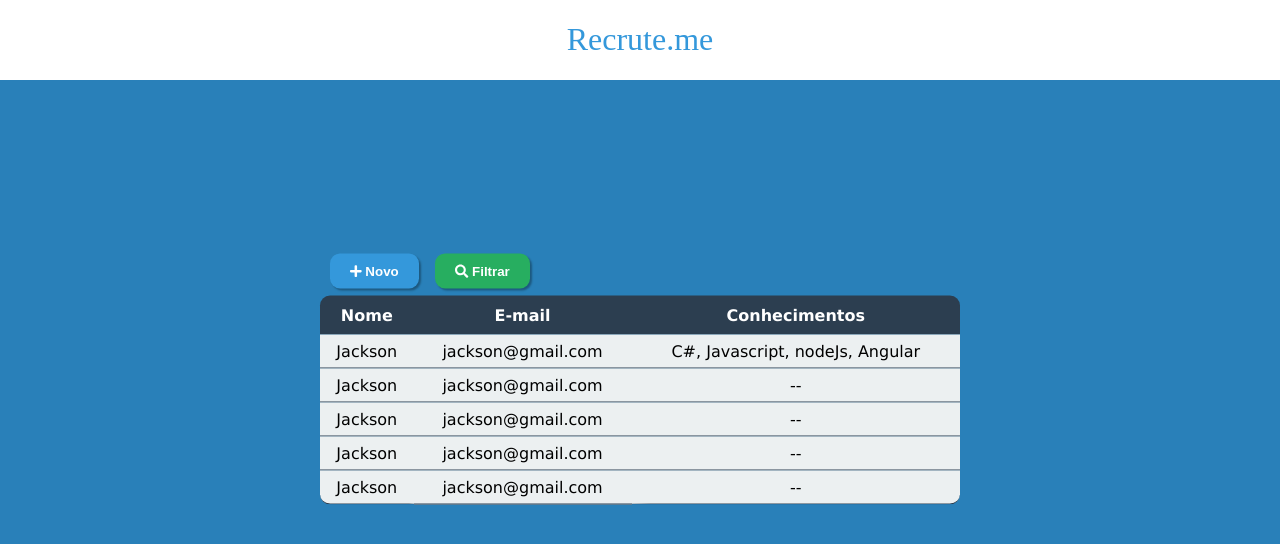
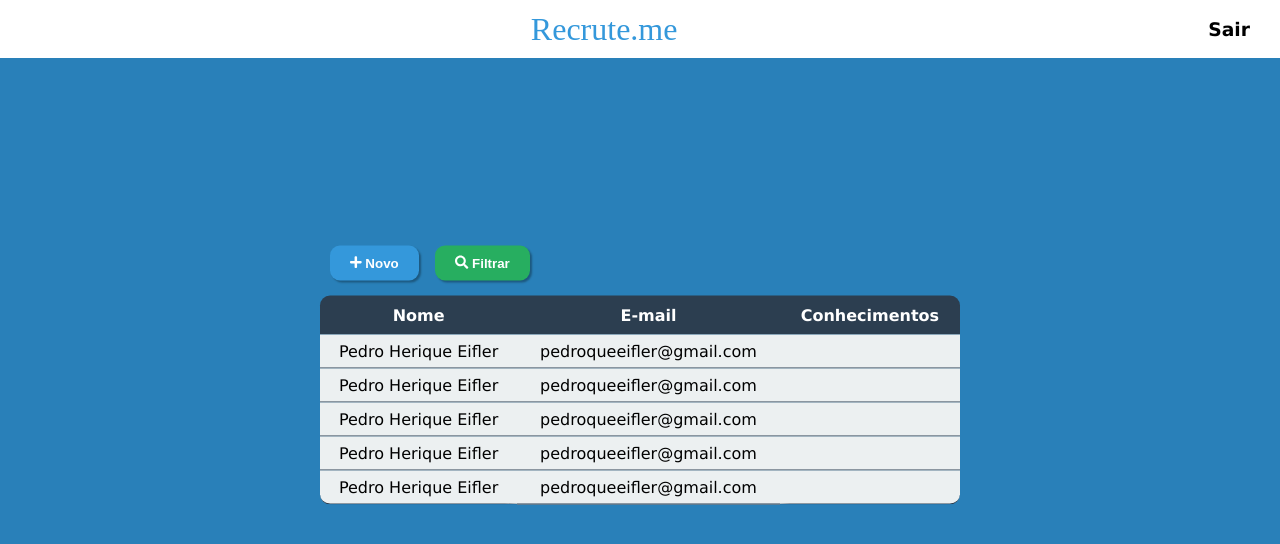
Before and after one commit to pedroEifler/Recrute.me, an Angular app: page /tabelaCandidato in a window 1280 px wide. Before the commit this address led to /. Shown: the top 544 px of the page. Built offline with nearby package versions, Linux system fonts and the light colour scheme; a web font is replaced by a local one.

Commit message:
Criando services

```diff
--- a/src/app/Candidato.ts
+++ /dev/null
@@ -1,4 +0,0 @@
-export class Candidato {
-    email: string = '';
-    senha: string = '';
-}
--- a/src/app/app-routing.module.ts
+++ b/src/app/app-routing.module.ts
@@ -1,7 +1,12 @@
 import { NgModule } from '@angular/core';
 import { Routes, RouterModule } from '@angular/router';
+import { LoginComponent } from './login/login.component';
+import { TabelaCandidatoComponent } from './tabela-candidato/tabela-candidato.component';
 
-const routes: Routes = [];
+const routes: Routes = [
+  { path: 'login', component: LoginComponent },
+  { path: 'tabelaCandidato', component: TabelaCandidatoComponent }
+];
 
 @NgModule({
   imports: [RouterModule.forRoot(routes)],
--- a/src/app/app.component.html
+++ b/src/app/app.component.html
@@ -1,2 +1 @@
-<!--<app-login></app-login>-->
-<app-tabela-candidato></app-tabela-candidato>
+<router-outlet></router-outlet>
--- a/src/app/login/login.component.html
+++ b/src/app/login/login.component.html
@@ -1,10 +1,10 @@
 <div id="login">
-    <form class="form" [formGroup]="formCandidato" (ngSubmit)="onSubmit()">
+    <form class="form" [formGroup]="formRecrutador" (ngSubmit)="logar()">
         <h1>Recrute.me</h1>
 
         <p class="msgErro">{{ msgErro }}</p>
 
-        <input class="input" type="text" id="email" formControlName="email" placeholder="E-mail">
+        <input class="input" type="email" id="email" formControlName="email" placeholder="E-mail" email="true">
         <input class="input" type="password" id="senha" formControlName="senha" placeholder="Senha">
         <button class="bnt" type="submit">Confirmar</button>
     </form>
--- a/src/app/login/login.component.ts
+++ b/src/app/login/login.component.ts
@@ -1,6 +1,8 @@
 import { Component, OnInit } from '@angular/core';
-import { FormGroup, FormControl } from '@angular/forms';
-import { Candidato } from '../Candidato';
+import { FormGroup, FormControl, EmailValidator } from '@angular/forms';
+import { Router, RouterLink } from '@angular/router';
+import { Recrutador } from '../services/recrutador/recrutador';
+import { RecrutadorService } from '../services/recrutador/recrutador.service'
 
 @Component({
   selector: 'app-login',
@@ -8,34 +10,35 @@ import { Candidato } from '../Candidato';
   styleUrls: ['./login.component.css']
 })
 export class LoginComponent implements OnInit {
-  formCandidato: FormGroup;
+  formRecrutador: FormGroup;
   msgErro: string = "";
+  recrutadorService: RecrutadorService;
 
-  constructor() {
+  constructor(public router: Router) { }
+
+  ngOnInit(): void {
+    this.recrutadorService = new RecrutadorService();
+    this.criarFormulario(new Recrutador)
   }
 
-  ngOnInit(): void {
-    this.criarFormulario(new Candidato)
-  }
-
-  criarFormulario(candidato: Candidato) {
-    this.formCandidato = new FormGroup({
-      email: new FormControl(candidato.email),
-      senha: new FormControl(candidato.senha)
+  criarFormulario(recrutador: Recrutador) {
+    this.formRecrutador = new FormGroup({
+      email: new FormControl(recrutador.email),
+      senha: new FormControl(recrutador.senha)
     })
   }
 
-  onSubmit() {
-    if (this.EhAutentico()) {
-      console.warn(this.formCandidato.value);
+  logar() {
+    if (this.ehAutentico()) {
+      this.router.navigate(['tabelaCandidato'])
       this.msgErro = ""
     } else {
-      this.msgErro = "Preencha todos os campo corretamente"
+      this.msgErro = "E-mail ou senha invalidos"
     }
 
   }
 
-  EhAutentico(): Boolean {
-    return !(this.formCandidato.value.email == "" || this.formCandidato.value.senha == "");
+  ehAutentico(): Boolean {
+    return (this.formRecrutador.value.email == this.recrutadorService.GetRecrutador()[0].email && this.formRecrutador.value.senha == this.recrutadorService.GetRecrutador()[0].senha);
   }
 }
--- /dev/null
+++ b/src/app/services/candidato/Candidato.ts
@@ -0,0 +1,45 @@
+export class Candidato {
+    nome: string = ''
+    email: string = ''
+    idade: number
+    urlLinkedin: string
+    cbConhecimentos: string[]
+}
+
+export const CANDIDATOS: Candidato[] = [
+    {
+        nome: "Pedro Herique Eifler",
+        email: "pedroqueeifler@gmail.com",
+        idade: 20,
+        urlLinkedin: "https://www.linkedin.com/in/pedroqueeifler/",
+        cbConhecimentos: []
+    },
+    {
+        nome: "Pedro Herique Eifler",
+        email: "pedroqueeifler@gmail.com",
+        idade: 20,
+        urlLinkedin: "https://www.linkedin.com/in/pedroqueeifler/",
+        cbConhecimentos: []
+    },
+    {
+        nome: "Pedro Herique Eifler",
+        email: "pedroqueeifler@gmail.com",
+        idade: 20,
+        urlLinkedin: "https://www.linkedin.com/in/pedroqueeifler/",
+        cbConhecimentos: []
+    },
+    {
+        nome: "Pedro Herique Eifler",
+        email: "pedroqueeifler@gmail.com",
+        idade: 20,
+        urlLinkedin: "https://www.linkedin.com/in/pedroqueeifler/",
+        cbConhecimentos: []
+    },
+    {
+        nome: "Pedro Herique Eifler",
+        email: "pedroqueeifler@gmail.com",
+        idade: 20,
+        urlLinkedin: "https://www.linkedin.com/in/pedroqueeifler/",
+        cbConhecimentos: []
+    }
+]
--- /dev/null
+++ b/src/app/services/candidato/candidato.service.ts
@@ -0,0 +1,14 @@
+import { Injectable } from '@angular/core';
+import { Candidato, CANDIDATOS } from './Candidato';
+
+@Injectable({
+  providedIn: 'root'
+})
+export class CandidatoService {
+
+  constructor() { }
+
+  GetAllCandidatos(): Candidato[] {
+    return CANDIDATOS;
+  }
+}
--- /dev/null
+++ b/src/app/services/recrutador/Recrutador.ts
@@ -0,0 +1,11 @@
+export class Recrutador {
+    email: string = '';
+    senha: string = ''
+}
+
+export const RECRUTADOR: Recrutador[] = [
+    {
+        email: "adm@recrute.me",
+        senha: "adm"
+    }
+]
--- /dev/null
+++ b/src/app/services/recrutador/recrutador.service.ts
@@ -0,0 +1,15 @@
+import { Injectable } from '@angular/core';
+import { Recrutador, RECRUTADOR } from './recrutador';
+
+@Injectable({
+  providedIn: 'root'
+})
+export class RecrutadorService {
+
+
+  constructor() { }
+
+  GetRecrutador(): Recrutador[] {
+    return RECRUTADOR;
+  }
+}
--- a/src/app/tabela-candidato/tabela-candidato.component.css
+++ b/src/app/tabela-candidato/tabela-candidato.component.css
@@ -10,13 +10,21 @@
     position: absolute;
     top: 0;
     width: 100vw;
+    display: flex;
 }
 
-#tabela h1 {
+#tabela .header h1 {
     color: #3498db;
     font-weight: 500;
     text-align: center;
+    margin: auto;
     font-family: 'Turret Road', cursive;
+    cursor: pointer;
+}
+
+#tabela .header h3 {
+    padding-right: 30px;
+    cursor: pointer;
 }
 
 .table {
@@ -67,7 +75,7 @@
 
 .bnt {
     position: absolute;
-    top: -20%;
+    top: -50px;
     padding: 10px 20px;
     border-radius: 10px;
     border: none;
@@ -104,7 +112,7 @@
     border-radius: 10px;
     vertical-align: auto;
     opacity: 0;
-    transition: 1s;
+    transition: 0.5s;
     box-shadow: 2px 2px 2px rgba(0, 0, 0, 0.315);
 }
 
--- a/src/app/tabela-candidato/tabela-candidato.component.html
+++ b/src/app/tabela-candidato/tabela-candidato.component.html
@@ -1,6 +1,7 @@
 <div id="tabela">
     <div class="header">
         <h1>Recrute.me</h1>
+        <h3 routerLink="/login">Sair</h3>
     </div>
     <table class="table">
         <button class="bnt bntNovo">
@@ -32,30 +33,10 @@
             <th>E-mail</th>
             <th>Conhecimentos</th>
         </tr>
-        <tr>
-            <td>Jackson</td>
-            <td>jackson@gmail.com</td>
-            <td>C#, Javascript, nodeJs, Angular</td>
-        </tr>
-        <tr>
-            <td>Jackson</td>
-            <td>jackson@gmail.com</td>
-            <td>--</td>
-        </tr>
-        <tr>
-            <td>Jackson</td>
-            <td>jackson@gmail.com</td>
-            <td>--</td>
-        </tr>
-        <tr>
-            <td>Jackson</td>
-            <td>jackson@gmail.com</td>
-            <td>--</td>
-        </tr>
-        <tr>
-            <td>Jackson</td>
-            <td>jackson@gmail.com</td>
-            <td>--</td>
+        <tr *ngFor="let candidado of candidatos">
+            <td>{{ candidado.nome }}</td>
+            <td>{{ candidado.email }}</td>
+            <td>{{ candidado.cmConhecimento }}</td>
         </tr>
     </table>
 </div>
--- a/src/app/tabela-candidato/tabela-candidato.component.ts
+++ b/src/app/tabela-candidato/tabela-candidato.component.ts
@@ -1,5 +1,7 @@
 import { Component, OnInit } from '@angular/core';
 import { faPlus, faSearch } from '@fortawesome/free-solid-svg-icons';
+import { Candidato } from '../services/candidato/Candidato';
+import { CandidatoService } from '../services/candidato/candidato.service';
 
 @Component({
   selector: 'app-tabela-candidato',
@@ -9,18 +11,17 @@ import { faPlus, faSearch } from '@fortawesome/free-solid-svg-icons';
 export class TabelaCandidatoComponent implements OnInit {
   novo = faPlus;
   pesquisar = faSearch;
+  candidatos: Candidato[];
 
   constructor() { }
 
   ngOnInit(): void {
+    this.candidatos = new CandidatoService().GetAllCandidatos();
   }
 
   mostrarBoxFiltro() {
     const box = document.querySelector('.boxFiltro');
-    let visivel;
-
-    (box.className == 'boxFiltro esconder') ? visivel = false : visivel = true;
-
+    let visivel = (box.className == 'boxFiltro esconder') ? false : true;
 
     if (visivel) {
       box.classList.add('esconder');
@@ -31,7 +32,5 @@ export class TabelaCandidatoComponent implements OnInit {
       box.classList.add('mostrar');
       box.classList.remove('esconder');
     }
-
-    console.log(box.classList)
   }
 }
```
Also changed, not shown: 2 other files (tests, documents, lock files or other folders).
